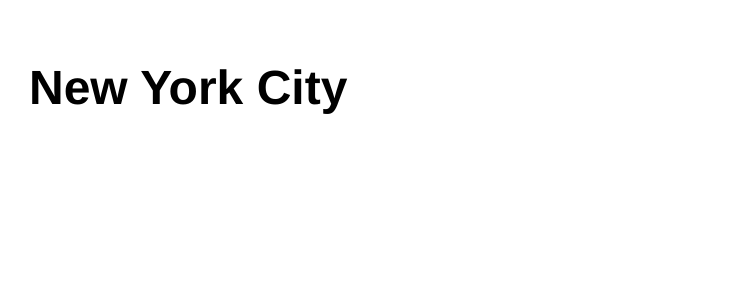
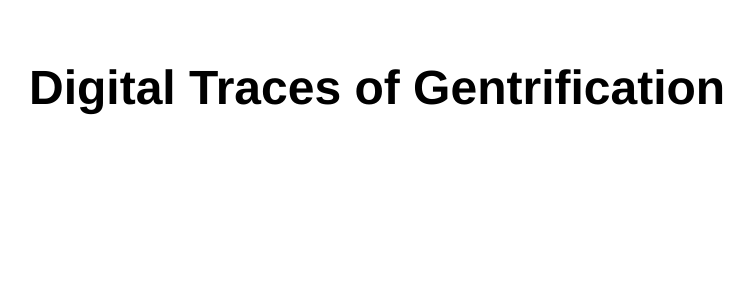
Before and after one commit to srikanth261/gentrification, a Jekyll site: the page index.html, which Jekyll copies as it is, in a window 1280 px wide. Shown: the top 300 px of the page, without its empty margins (163-917 px from the left). Built offline with Jekyll 4.4.1, drawn with Linux system fonts in a browser that asks for light colours.

Commit message:
Update index.html

```diff
--- a/index.html
+++ b/index.html
@@ -5,6 +5,6 @@
 	<link rel="stylesheet" type="text/css" href="/css/main.css">
 </head>
 <body>
-  <h1>New York City</h1>
+  <h1>Digital Traces of Gentrification</h1>
 </body>
 </html>
```
